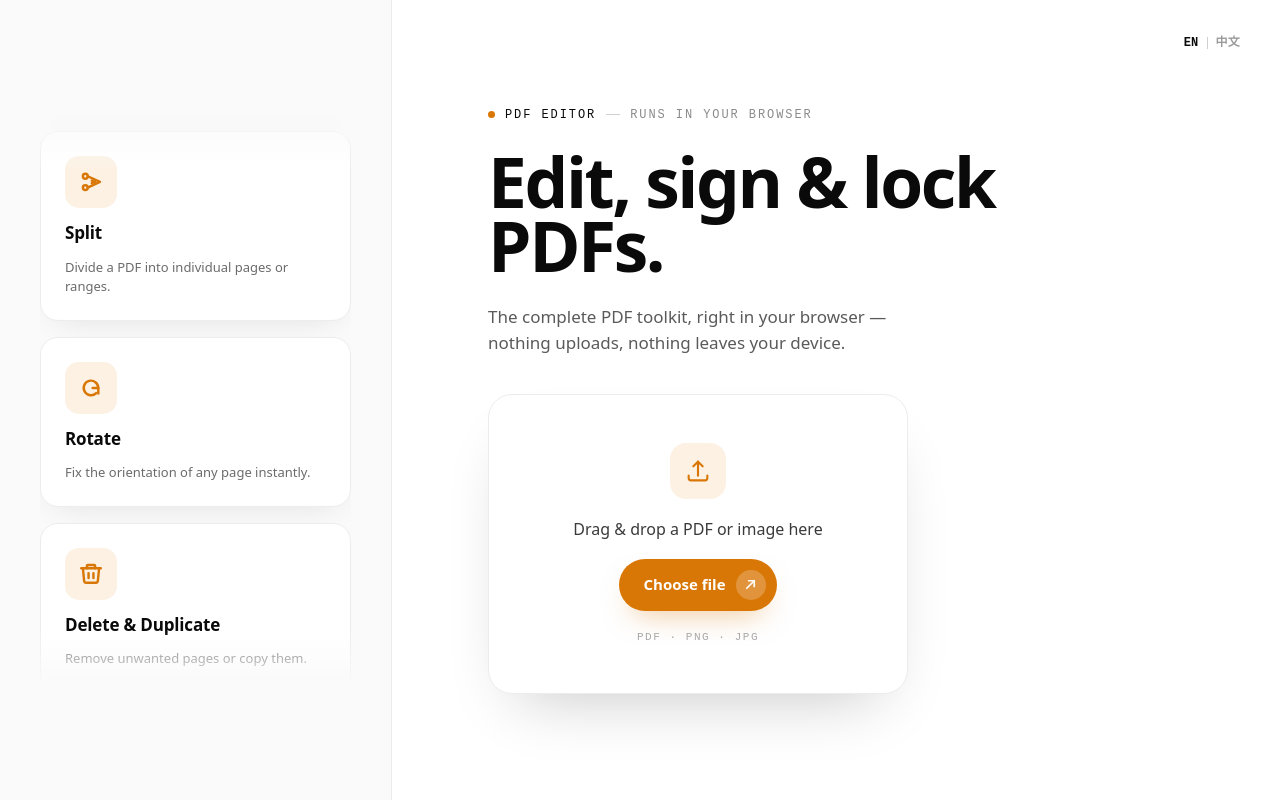
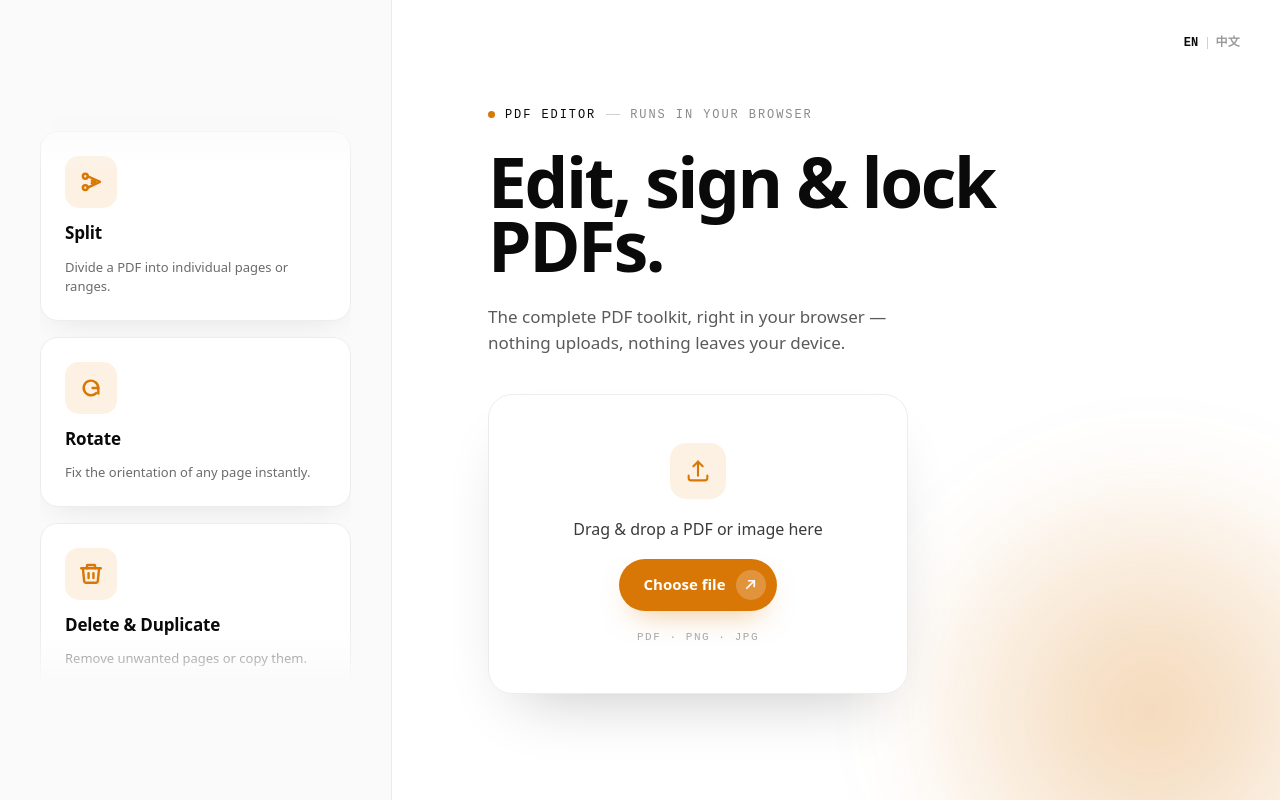
Before and after one commit to anitacarolinn/pdf-editor-web, a React (Vite) app: page / in a window 1280 px wide. Built offline with nearby package versions, Linux system fonts and the light colour scheme.

Commit message:
style(landing): add faded amber ambient orb (bottom-right) with gentle float animation

```diff
--- a/src/components/Landing.tsx
+++ b/src/components/Landing.tsx
@@ -90,6 +90,9 @@ export default function Landing({ onFiles }: LandingProps) {
       onDragLeave={handleDragLeave}
       onDrop={handleDrop}
     >
+      {/* Decorative blurred orb — bottom-right ambient glow with gentle float */}
+      <div className="lp-orb" aria-hidden="true" />
+
       {/* LEFT — Feature filmstrip */}
       <div className="lp-filmstrip" aria-label="Feature overview" aria-hidden="true">
         <div className="lp-filmstrip-mask">
--- a/src/index.css
+++ b/src/index.css
@@ -1268,6 +1268,39 @@ body {
   background: #ffffff;
   overflow: hidden;
   position: relative;
+}
+
+/* Decorative ambient orb — faded amber glow, bottom-right, gentle float */
+.lp-orb {
+  position: absolute;
+  right: -150px;
+  bottom: -170px;
+  width: 540px;
+  height: 540px;
+  border-radius: 9999px;
+  background: radial-gradient(circle, rgba(217, 119, 6, 0.30) 0%, rgba(217, 119, 6, 0.12) 44%, rgba(217, 119, 6, 0) 72%);
+  filter: blur(40px);
+  pointer-events: none;
+  z-index: 0;
+  will-change: transform;
+  animation: lp-orb-float 9s ease-in-out infinite;
+}
+
+@keyframes lp-orb-float {
+  0%, 100% { transform: translate(0, 0) scale(1); }
+  33%      { transform: translate(-24px, -18px) scale(1.05); }
+  66%      { transform: translate(-8px, 12px) scale(0.98); }
+}
+
+/* Keep content above the orb */
+.lp-filmstrip,
+.lp-hero {
+  position: relative;
+  z-index: 1;
+}
+
+@media (prefers-reduced-motion: reduce) {
+  .lp-orb { animation: none; }
 }
 
 /* ── LEFT: Feature filmstrip ──────────────────────────────────── */
```
